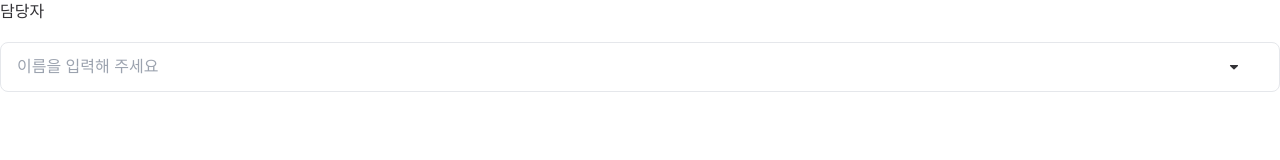
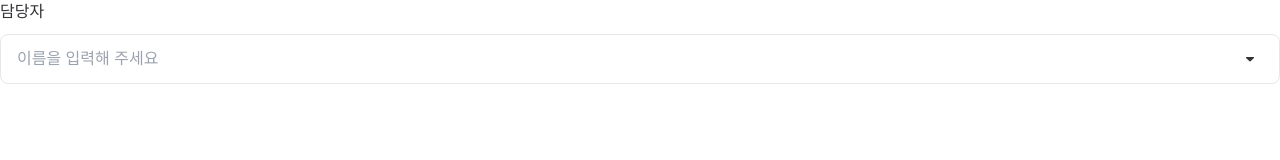
Before and after one commit to only-arrow-function/Taskify, a Next.js app: page /temporary-eansu in a window 1280 px wide. Shown: the top 160 px of the page. Built offline with nearby package versions, Linux system fonts and the light colour scheme.

Commit message:
feat [노은수] : 담당자 드롭다운 구현, 로직은 담지 못함

```diff
--- a/components/modal/dropdown/manager-dropdown.tsx
+++ b/components/modal/dropdown/manager-dropdown.tsx
@@ -7,18 +7,25 @@ const ManagerDropdown = ({ placeholder }: { placeholder: string }) => {
   const [isOpenDropdown, setIsOpenDropdown] = useState(false);
 
   const handleOpenDropdown = () => {
-    setIsOpenDropdown((isOpenDropdown) => !isOpenDropdown);
+    setIsOpenDropdown(true);
+  }
+
+  const handleCloseDropdown = () => {
+    setIsOpenDropdown(false);
   }
 
   return (
     <div className="flex flex-col gap-[10px]">
-      <label className="text-grayscale-80 mb-[0.5rem] text-base font-medium">
+      <label className="text-grayscale-80 text-base font-medium">
         담당자
       </label>
-      <div className="flex w-full h-[3.125rem] px-4 rounded-lg border">
-        <input placeholder={placeholder} className="w-full"/>
-        <Image src={ArrowDownIcon} alt="아래 화살표" className="relative right-[16px]"/>
+      <div className="flex w-full h-[3.125rem] px-4 rounded-lg border focus-within:border-violet-50" onClick={handleOpenDropdown}>
+        <input placeholder={placeholder} className="w-full outline-none"/>
+        <Image src={ArrowDownIcon} alt="아래 화살표" className="relative"/>
       </div>
+      {isOpenDropdown &&
+        <div className="flex w-full h-[3.125rem] px-4 rounded-lg border absolute top-[90px]"></div>
+      }
     </div>
   )
 }
```
